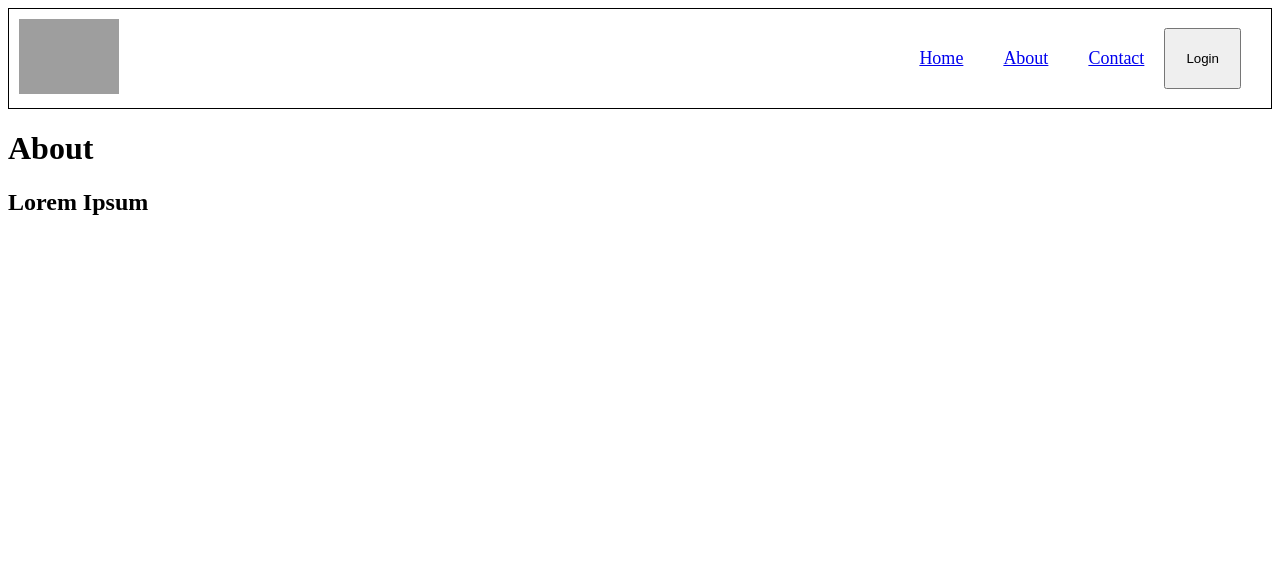
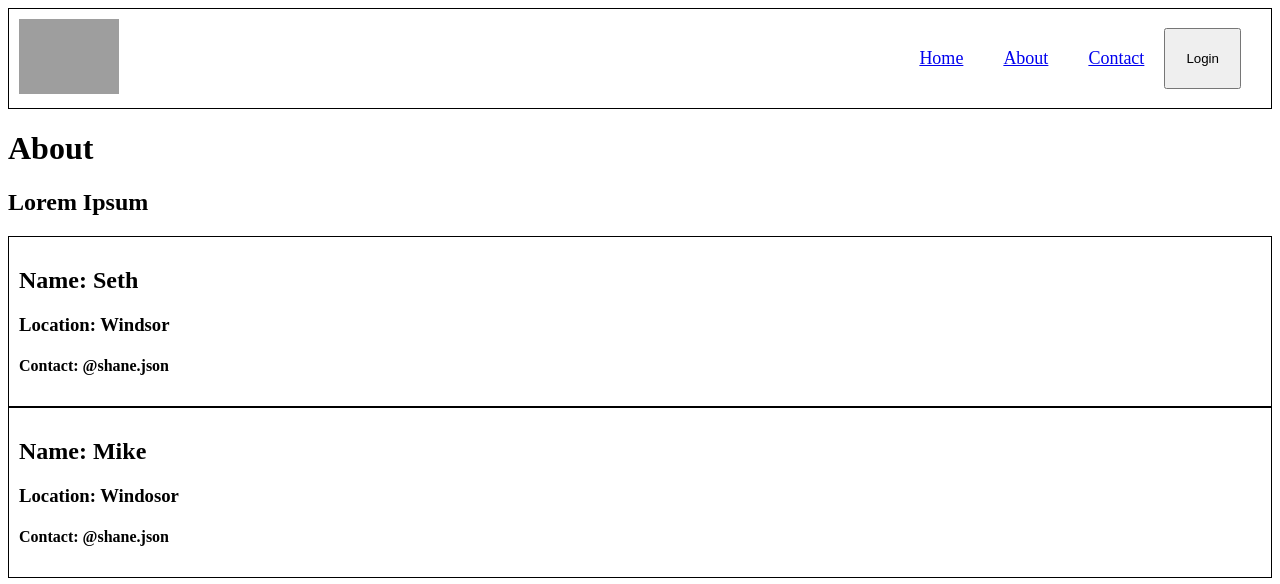
Before and after one commit to ShaneDsouza4/Swiggy-Order-Explorer, a React app: page /about in a window 1280 px wide. Built offline with nearby package versions, Linux system fonts and the light colour scheme; grey boxes are pictures that could not be loaded.

Commit message:
Add User Class Based Component

```diff
--- a/index.css
+++ b/index.css
@@ -79,3 +79,8 @@
 .filter{
     display: flex;
 }
+
+.user-card{
+    padding: 10px;
+    border: 1px solid black;
+}
--- a/src/components/About.js
+++ b/src/components/About.js
@@ -1,10 +1,15 @@
+import User from "./User";
+import UserClass from "./UserClass";
+
 const About = () => {
-    return (
-        <div>
-            <h1>About</h1>
-            <h2>Lorem Ipsum</h2>
-        </div>
-    )
-}
+  return (
+    <div>
+      <h1>About</h1>
+      <h2>Lorem Ipsum</h2>
+      <User name="Seth" />
+      <UserClass name="Mike" location="Windosor" />
+    </div>
+  );
+};
 
 export default About;
--- /dev/null
+++ b/src/components/User.js
@@ -0,0 +1,11 @@
+const User = (props) => {
+  return (
+    <div className="user-card">
+      <h2>Name: {props.name}</h2>
+      <h3>Location: Windsor</h3>
+      <h4>Contact: @shane.json</h4>
+    </div>
+  );
+};
+
+export default User;
--- /dev/null
+++ b/src/components/UserClass.js
@@ -0,0 +1,21 @@
+import React from "react";
+
+class UserClass extends React.Component {
+  constructor(props) {
+    super(props);
+    //console.log("Props: ", props);
+  }
+
+  render() {
+    const { name, location } = this.props;
+    return (
+      <div className="user-card">
+        <h2>Name: {name}</h2>
+        <h3>Location: {location}</h3>
+        <h4>Contact: @shane.json</h4>
+      </div>
+    );
+  }
+}
+
+export default UserClass;
```
